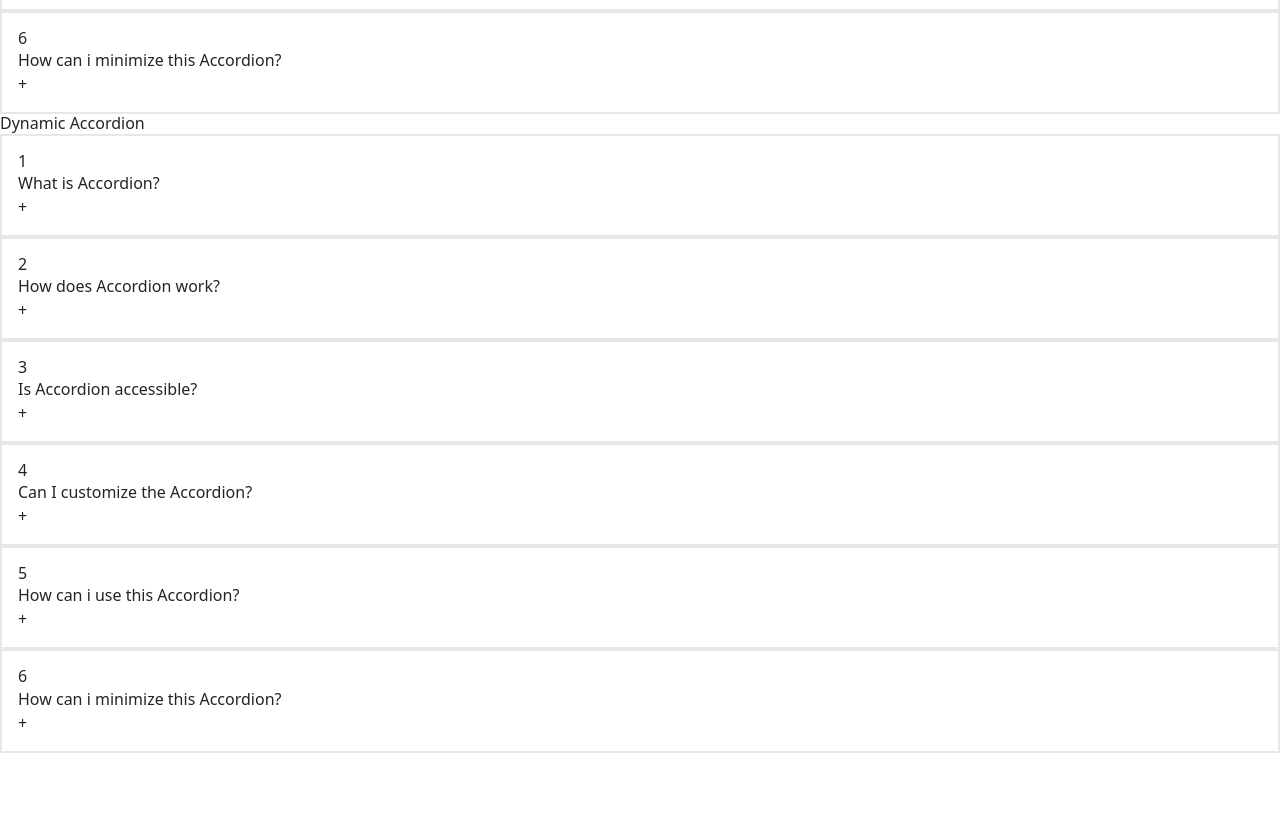
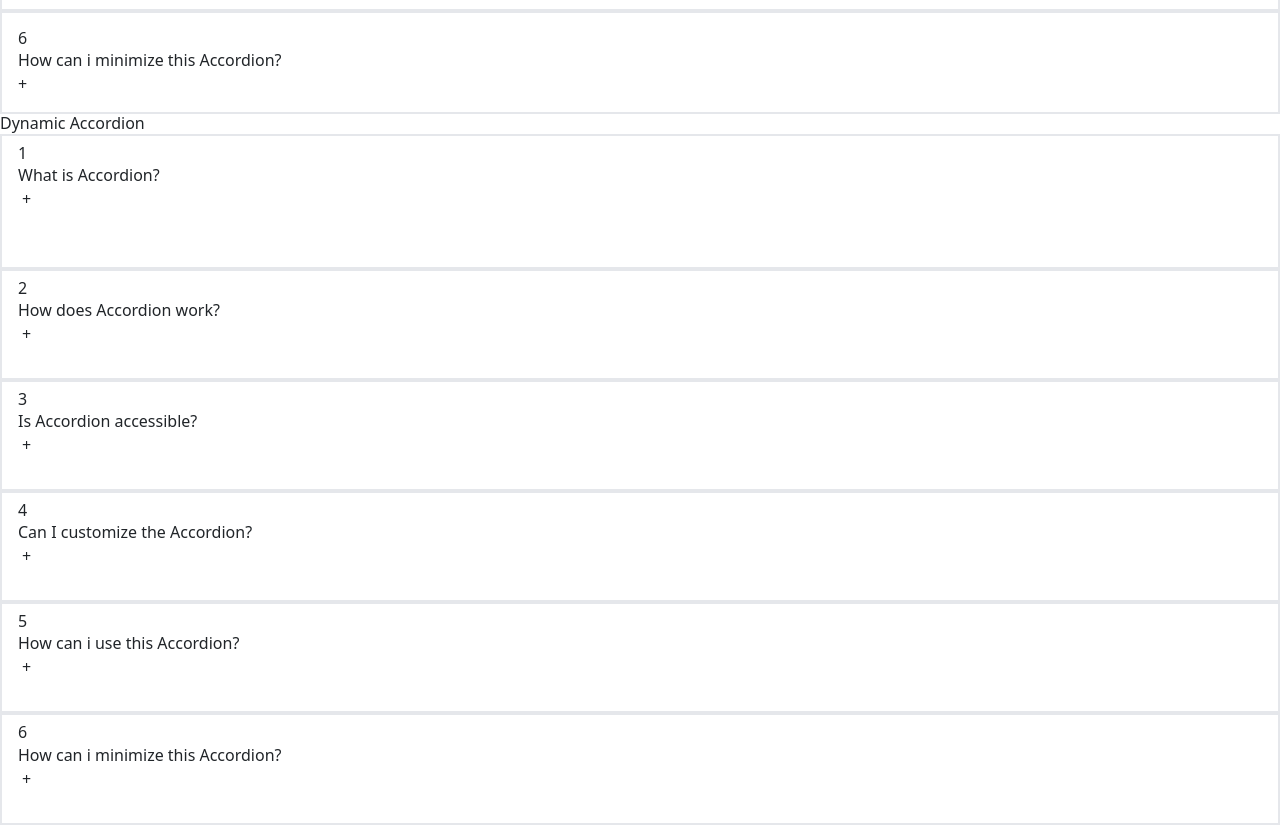
Before and after one commit to mujibulhaquetanim/componentGallery, a React (Vite) app in the folder withReact/: page /accordion in a window 1280 px wide. Shown: the part 1320-2145 px from the top of the page. Before the commit the page ends 2073 px from the top, so only its background shows below. Built offline with nearby package versions, Linux system fonts and the light colour scheme.

Commit message:
transition added + checking with oldID to newId added in the setState. improved css

```diff
--- a/withReact/src/components/Accordion/DynamicAccordion.tsx
+++ b/withReact/src/components/Accordion/DynamicAccordion.tsx
@@ -15,7 +15,7 @@ export default function DynamicAccordion({
   const show = activeId === id;
   return (
     <div
-      className={`border-2 rounded-xl p-3 w-1/3 space-y-4 border-[#bc85de] ${
+      className={`border-2 rounded-xl px-3 py-2 space-y-2 w-1/3 border-[#bc85de] ${
         show && "bg-[#f1ecfb]"
       }`}
     >
@@ -24,18 +24,26 @@ export default function DynamicAccordion({
         <p className="w-4/5 font-bold">{question}</p>
         <button
           className="absolute right-0"
-          onClick={() => setActiveId(activeId ? null : id)}
+          onClick={() => setActiveId(activeId === id ? null : id)}
         >
           {show ? (
             <div className="px-2 text-xl border rounded-lg bg-[#a254d0] text-white transition duration-1000 ease-in">
               -
             </div>
           ) : (
-            <div className="text-xl transition duration-300 ease-out">+</div>
+            <div className="text-xl transition duration-300 ease-out px-1 rounded-xl">
+              +
+            </div>
           )}
         </button>
       </div>
-      {show ? <p className={`w-4/5 mx-auto text-justify`}>{answer}</p> : ""}
+      <div
+        className={`overflow-hidden transition-all duration-1000 ease-in-out ${
+          show ? "max-h-[1000px] opacity-100" : "max-h-0 opacity-0"
+        }`}
+      >
+        <p className="w-4/5 mx-auto text-justify">{answer}</p>
+      </div>
     </div>
   );
 }
```
